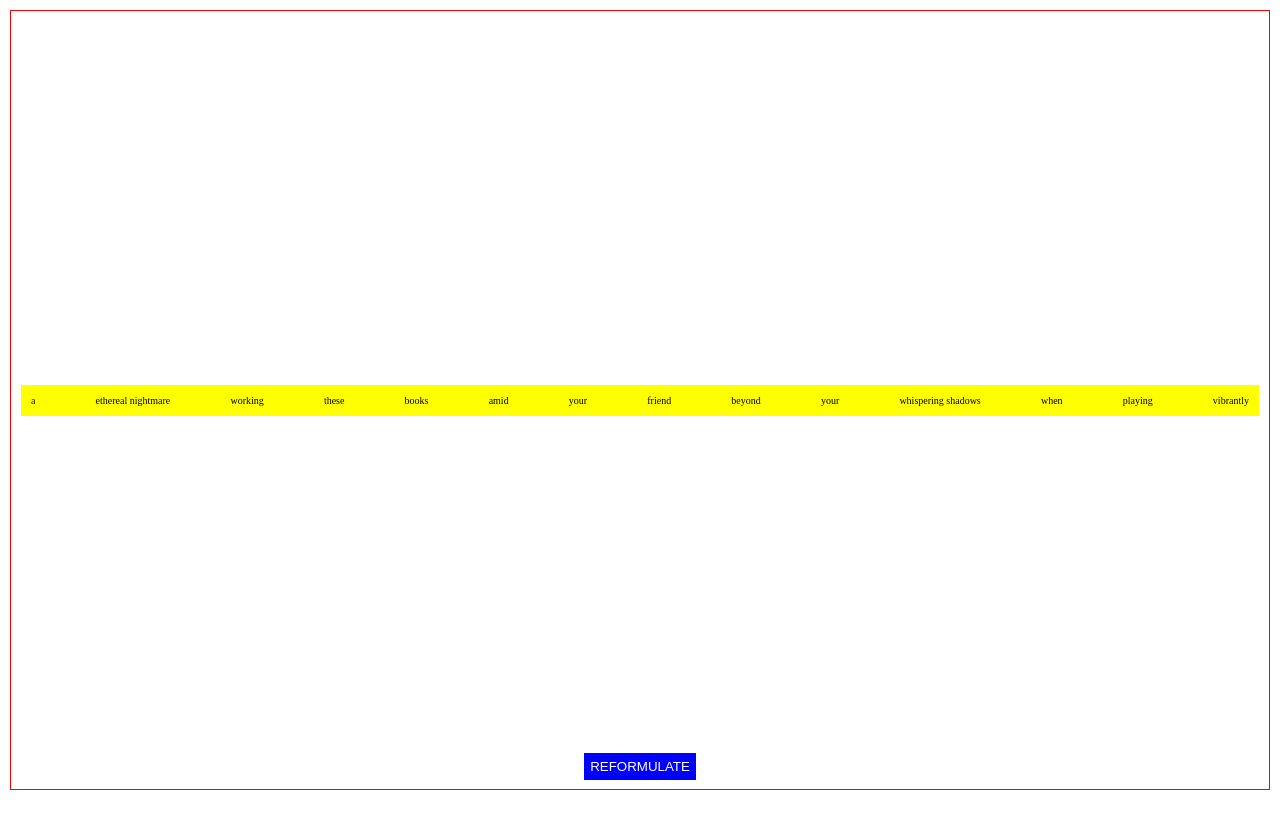
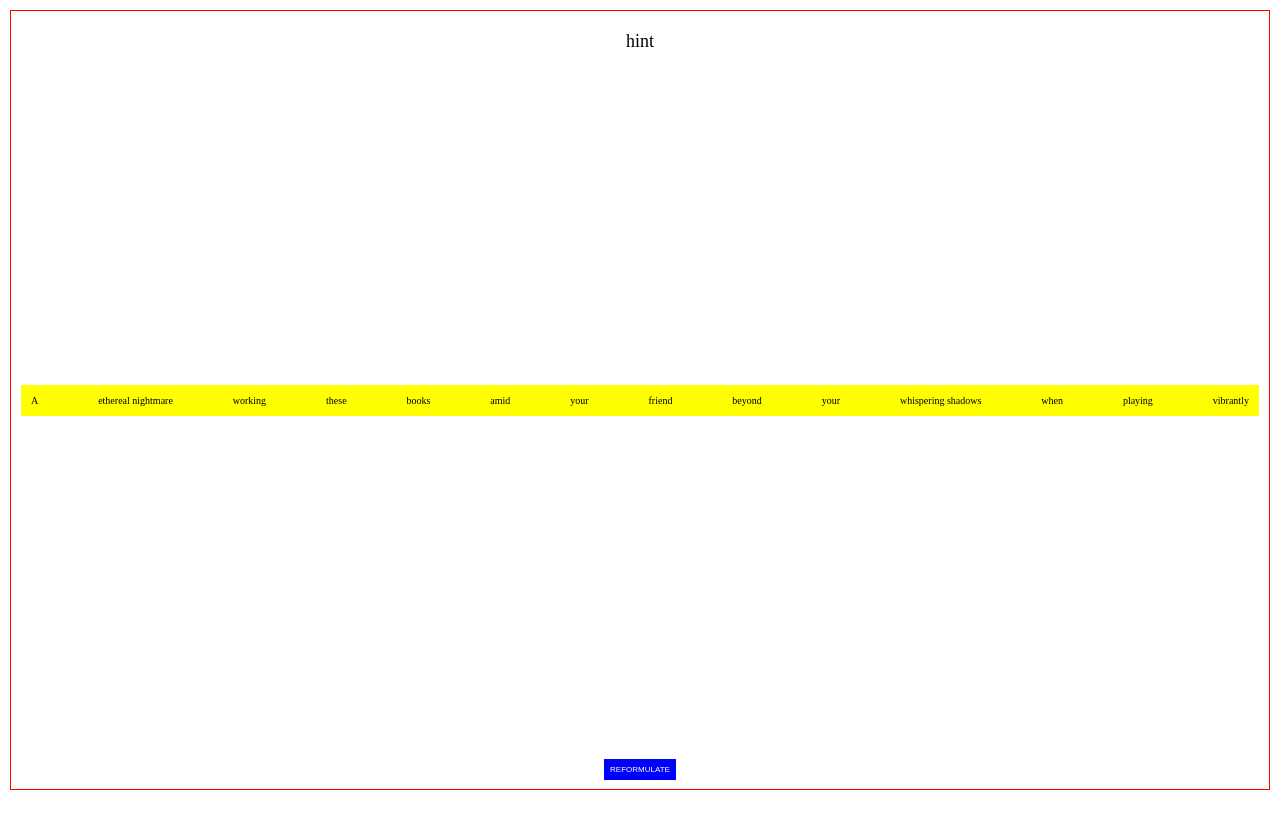
Before and after one commit to DinisMachado87/hint, a plain HTML site: page index.html in a window 1280 px wide. Drawn offline with Linux system fonts and the light colour scheme.

Commit message:
add logo

```diff
--- a/assets/css/style.css
+++ b/assets/css/style.css
@@ -27,6 +27,10 @@ html, body {
     justify-content: space-between;
   }
 
+  .capitalized-div {
+    text-transform: capitalize;
+  }
+
   .word {
     display: inline-block;
     padding: 10px;
@@ -34,6 +38,7 @@ html, body {
   }
 
   button {
+    font-size: 8px;
     position: fixed;
     bottom: 20px;
     text-align: center;
@@ -42,3 +47,11 @@ html, body {
     background-color: blue;
     color: white;
   }
+
+  #logo {
+    font-size: 18px;
+    position: absolute;
+    top: 20px;
+    left: 50%
+    text-align: center;
+  }
--- a/index.html
+++ b/index.html
@@ -7,9 +7,12 @@
         <title>Document</title>
     </head>
     <body>
+
         <div id="windowBorder">
+            <div id="logo">hint</div>
+
             <div id="sentence">
-                <div class="word singularArticle"></div>
+                <div class="word singularArticle capitalized-div"></div>
                 <div class="word singularNoun"></div>
                 <div class="word verb"></div>
                 <div class="word pluralArticle"></div>
```
